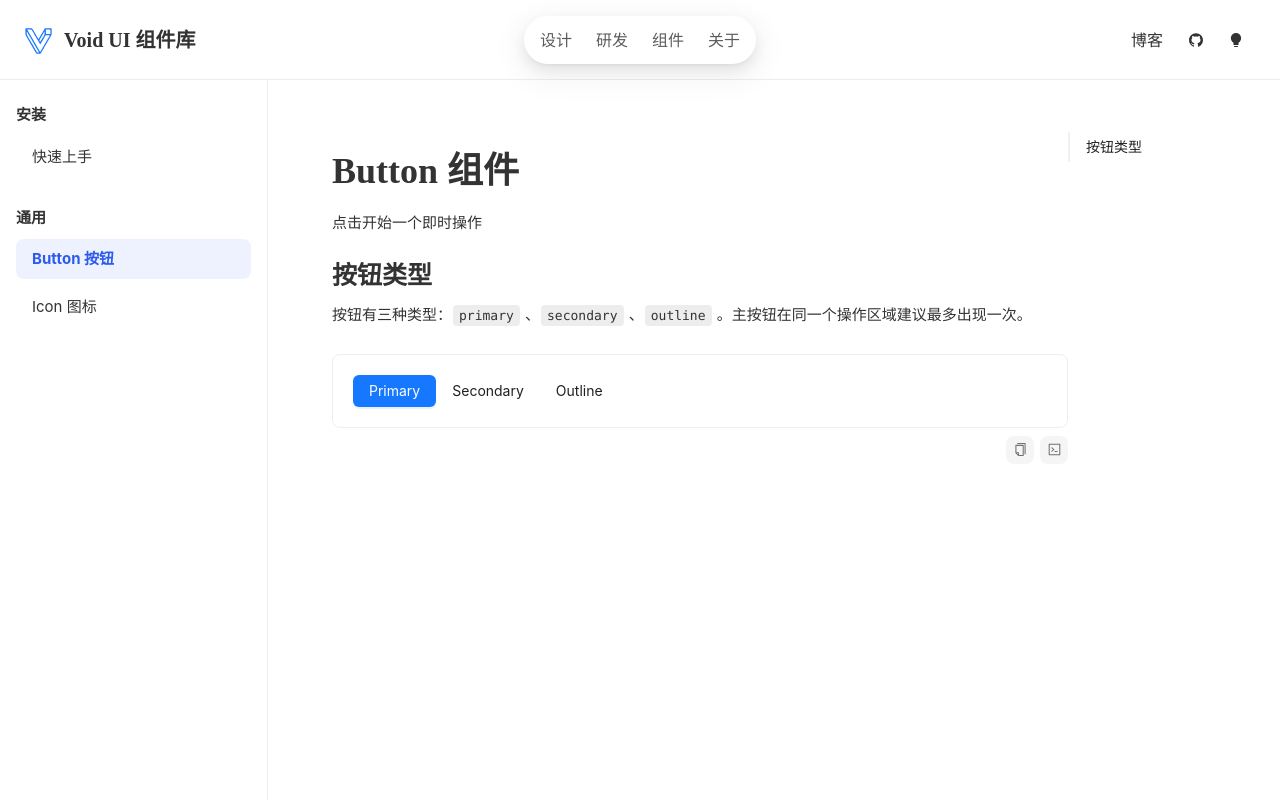
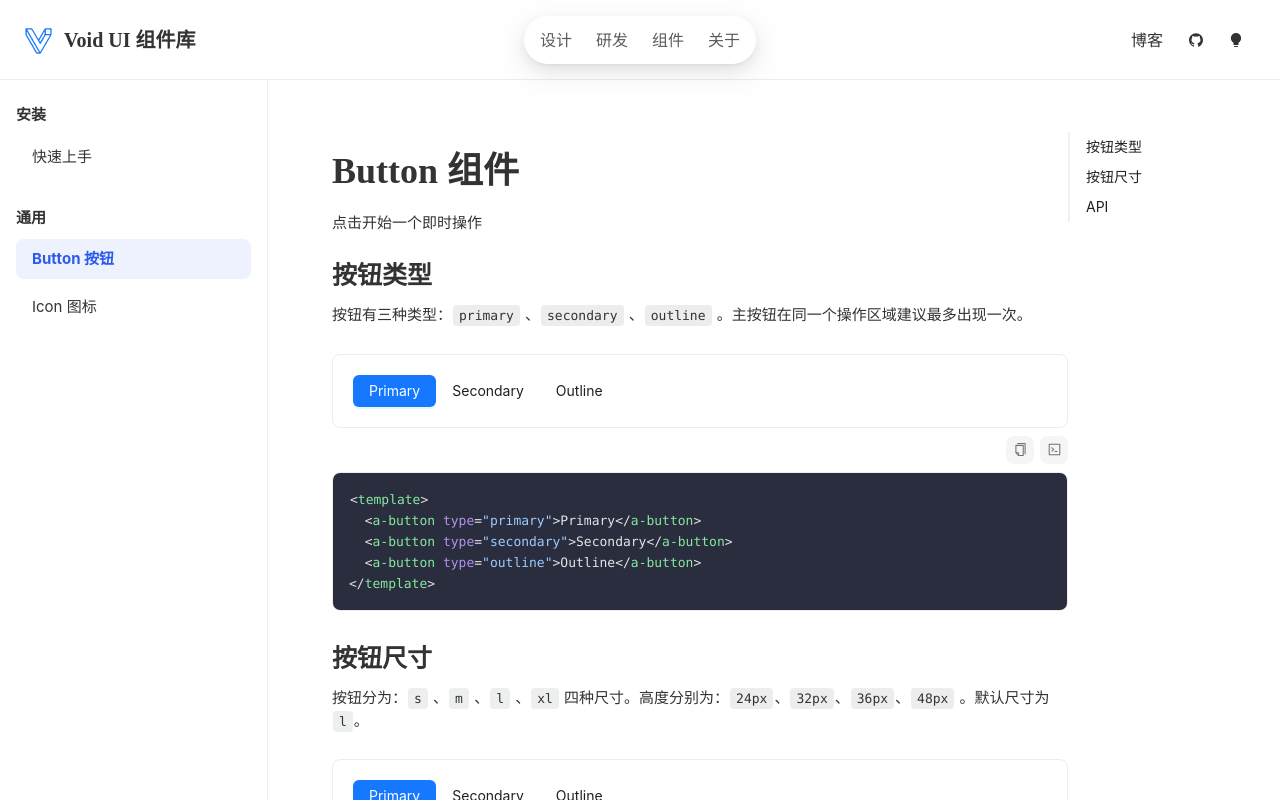
Before and after one commit to CoKoii/VoidUI, a Vue app: page /components/button in a window 1280 px wide. Both pictures are taken after a click on the element 1054 px from the left and 449 px from the top of the page. Built offline with nearby package versions, Linux system fonts and the light colour scheme.

Commit message:
组件完工

```diff
--- a/package.json
+++ b/package.json
@@ -18,6 +18,7 @@
     "gsap": "^3.13.0",
     "nprogress": "^0.2.0",
     "pinia": "^3.0.3",
+    "shiki": "^3.7.0",
     "vue": "^3.5.17",
     "vue-router": "^4.5.1"
   },
--- a/src/VoidComponents/Button/Button.vue
+++ b/src/VoidComponents/Button/Button.vue
@@ -11,20 +11,18 @@ defineExpose({
     <ArticleSide>
       <h1>Button 组件</h1>
       <p>点击开始一个即时操作</p>
-      <h2 id="#按钮类型">按钮类型</h2>
+      <h2 id="按钮类型">按钮类型</h2>
       <p>
         按钮有三种类型：<code>primary</code> 、<code>secondary</code> 、<code>outline</code>
         。主按钮在同一个操作区域建议最多出现一次。
       </p>
       <CodePreview
-        :code="`<script setup lang=&quot;ts&quot;>
-import ArticleSide from '@/components/ArticleSide/ArticleSide.vue'
-
-defineExpose({
-  name: 'Button',
-})
-</script>`"
-        language="javascript"
+        :code="`<template>
+  <a-button type=&quot;primary&quot;>Primary</a-button>
+  <a-button type=&quot;secondary&quot;>Secondary</a-button>
+  <a-button type=&quot;outline&quot;>Outline</a-button>
+</template>`"
+        language="vue"
       >
         <template #preview>
           <a-button type="primary">Primary</a-button>
@@ -32,6 +30,88 @@ defineExpose({
           <a-button type="outline">Outline</a-button>
         </template>
       </CodePreview>
+      <h2 id="按钮尺寸">按钮尺寸</h2>
+      <p>
+        按钮分为：<code>s</code> 、<code>m</code> 、<code>l</code> 、<code>xl</code>
+        四种尺寸。高度分别为：<code>24px</code>、<code>32px</code>、<code>36px</code>、<code
+          >48px</code
+        >
+        。默认尺寸为<code>l</code>。
+      </p>
+      <CodePreview
+        :code="`<template>
+  <a-button type=&quot;primary&quot;>Primary</a-button>
+  <a-button type=&quot;secondary&quot;>Secondary</a-button>
+  <a-button type=&quot;outline&quot;>Outline</a-button>
+</template>`"
+        language="vue"
+      >
+        <template #preview>
+          <a-button type="primary">Primary</a-button>
+          <a-button type="secondary">Secondary</a-button>
+          <a-button type="outline">Outline</a-button>
+        </template>
+      </CodePreview>
+      <h2 id="API">API</h2>
+      通过设置 Button 的属性来产生不同的按钮样式，推荐顺序为：<code>type</code> ->
+      <code>size</code> -> <code>shape</code> -> <code>status</code> -> <code>disabled</code>。
+      <table>
+        <thead>
+          <tr>
+            <th>参数</th>
+            <th>描述</th>
+            <th>类型</th>
+            <th>默认值</th>
+          </tr>
+        </thead>
+        <tbody>
+          <tr>
+            <td>type</td>
+            <td>按钮的类型</td>
+            <td><code>primary</code> | <code>secondary</code> | <code>outline</code></td>
+            <td><code>primary</code></td>
+          </tr>
+          <tr>
+            <td>shape</td>
+            <td>按钮的形状</td>
+            <td><code>round</code> | <code>circle</code> | <code>square</code></td>
+            <td><code>-</code></td>
+          </tr>
+          <tr>
+            <td>status</td>
+            <td>按钮的状态</td>
+            <td>
+              <code>primary</code> | <code>success</code> | <code>warning</code> |
+              <code>danger</code>
+            </td>
+            <td><code>-</code></td>
+          </tr>
+          <tr>
+            <td>size</td>
+            <td>按钮的大小</td>
+            <td><code>s</code> | <code>m</code> | <code>l</code> | <code>xl</code></td>
+            <td><code>l</code></td>
+          </tr>
+          <tr>
+            <td>disabled</td>
+            <td>按钮是否被禁用</td>
+            <td><code>boolean</code></td>
+            <td><code>false</code></td>
+          </tr>
+          <tr>
+            <td>loading</td>
+            <td>按钮是否加载中</td>
+            <td><code>boolean</code></td>
+            <td><code>false</code></td>
+          </tr>
+          <tr>
+            <td>long</td>
+            <td>按钮是否通栏</td>
+            <td><code>boolean</code></td>
+            <td><code>false</code></td>
+          </tr>
+        </tbody>
+      </table>
     </ArticleSide>
   </div>
 </template>
--- a/src/components/ArticleSide/ArticleSide.scss
+++ b/src/components/ArticleSide/ArticleSide.scss
@@ -1,5 +1,6 @@
 .ArticleSide {
   display: flex;
+  user-select: none;
   .main {
     flex: 1;
   }
--- a/src/components/ArticleSide/markdown.scss
+++ b/src/components/ArticleSide/markdown.scss
@@ -39,3 +39,37 @@ code {
   font-size: 13px;
   font-weight: 500;
 }
+
+table {
+  user-select: text;
+  width: 100%;
+  border-collapse: separate;
+  border-spacing: 0;
+  margin: 1.5em 0;
+  font-size: 14px;
+  border-radius: 8px;
+  overflow: hidden;
+  box-shadow: 0 1px 2px rgba(0, 0, 0, 0.04);
+  code {
+    color: #c81d7f;
+    background-color: transparent;
+  }
+}
+
+th,
+td {
+  padding: 12px 16px;
+  text-align: left;
+  line-height: 1.6;
+  border-bottom: 1px solid var(--line);
+}
+
+th {
+  font-weight: 600;
+  background-color: var(--line);
+  font-size: 13px;
+}
+
+tbody tr:last-child td {
+  border-bottom: none;
+}
--- a/src/components/CodePreview/CodePreview.scss
+++ b/src/components/CodePreview/CodePreview.scss
@@ -2,7 +2,7 @@
   display: flex;
   flex-direction: column;
   width: 100%;
-
+  margin-bottom: 32px;
   .preview {
     width: 100%;
     border: 1px solid var(--line);
@@ -30,34 +30,28 @@
       font-size: 13px;
       color: var(--icon-color);
       opacity: 0.7;
-
       &:hover {
         opacity: 1;
       }
     }
   }
-
   .code-container {
     margin-top: 8px;
     border: 1px solid var(--line);
     border-radius: 8px;
     overflow: hidden;
-
     .code {
-      margin: 0;
-      padding: 0;
-      background: transparent;
-
-      code {
-        display: block;
-        padding: 16px;
-        font-family: 'Fira Code', 'Monaco', 'Menlo', monospace;
-        font-size: 14px;
-        line-height: 1.5;
+      :deep(pre) {
+        margin: 0 !important;
+        padding: 16px !important;
+        font-size: 14px !important;
         overflow-x: auto;
         white-space: pre;
-        background: #2d3748;
-        color: #e2e8f0;
+        background-color: #292d3e !important;
+      }
+      :deep(pre code) {
+        background-color: transparent !important;
+        padding: 0 !important;
       }
     }
   }
--- a/src/components/CodePreview/CodePreview.vue
+++ b/src/components/CodePreview/CodePreview.vue
@@ -1,5 +1,55 @@
 <script setup lang="ts">
 import { CopyOutlined, CodeOutlined } from '@ant-design/icons-vue'
+import { ref, onMounted } from 'vue'
+import { createHighlighter } from 'shiki'
+import { message } from 'ant-design-vue'
+
+interface Props {
+  code?: string
+  language?: string
+}
+
+const props = withDefaults(defineProps<Props>(), {
+  code: 'Hello, World!',
+  language: 'vue',
+})
+
+const highlightedCode = ref('')
+const isCodeVisible = ref(false)
+
+const createShiki = async () => {
+  const highlighter = await createHighlighter({
+    themes: ['github-dark', 'github-light'],
+    langs: ['javascript', 'typescript', 'vue', 'html', 'css', 'scss', 'json', 'markdown'],
+  })
+
+  if (props.code) {
+    highlightedCode.value = highlighter.codeToHtml(props.code, {
+      lang: props.language,
+      theme: 'github-dark',
+    })
+  }
+}
+
+const toggleCode = () => {
+  isCodeVisible.value = !isCodeVisible.value
+}
+
+const copyCode = async () => {
+  if (props.code) {
+    try {
+      await navigator.clipboard.writeText(props.code)
+      message.success('复制成功')
+    } catch (err) {
+      console.error('Failed to copy code:', err)
+    }
+  }
+}
+
+onMounted(() => {
+  createShiki()
+})
+
 defineExpose({
   name: 'CodePreview',
 })
@@ -11,12 +61,15 @@ defineExpose({
       <slot name="preview"></slot>
     </div>
     <div class="tools">
-      <CopyOutlined />
-      <CodeOutlined />
+      <CopyOutlined @click="copyCode" />
+      <CodeOutlined @click="toggleCode" />
     </div>
-    <pre class="code">
-      <slot name="code"></slot>
-    </pre>
+    <div v-if="isCodeVisible" class="code-container">
+      <div v-if="highlightedCode" v-html="highlightedCode" class="code"></div>
+      <pre v-else class="code">
+        <slot name="code">{{ props.code }}</slot>
+      </pre>
+    </div>
   </div>
 </template>
 
```
Also changed, not shown: 1 other file (tests, documents, lock files or other folders).
